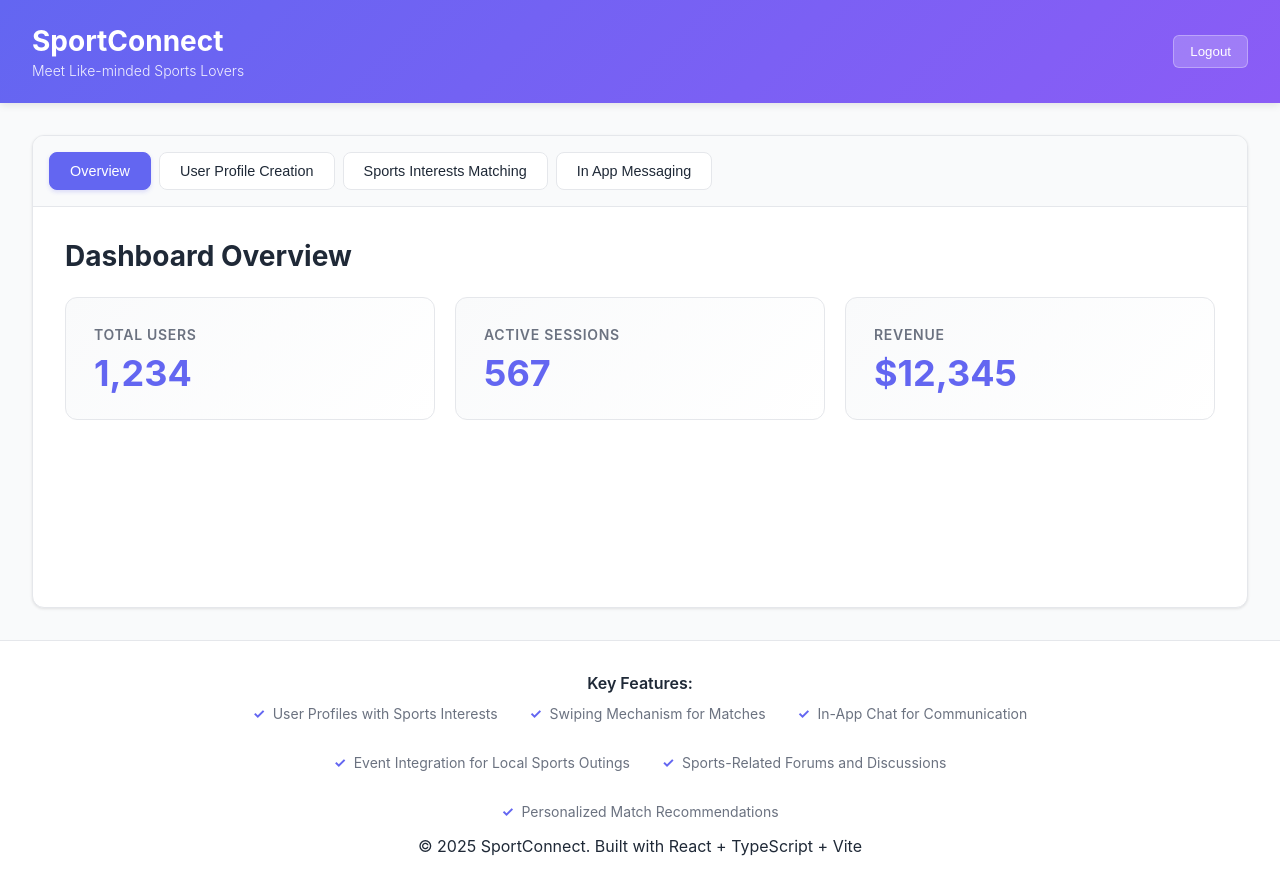
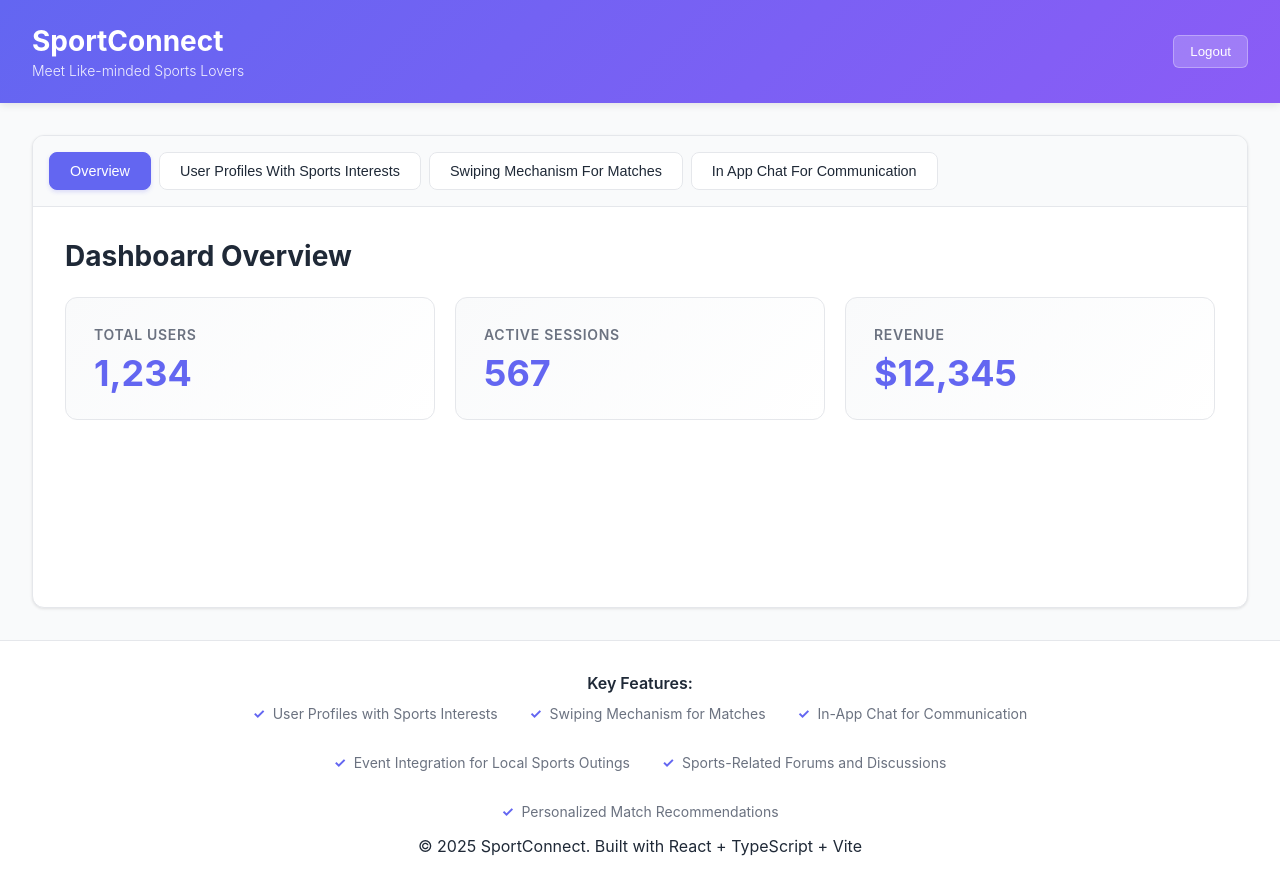
Before and after one commit to playworks93/sportconnect-landing-app, a React (Vite) app: page / in a window 1280 px wide. Both pictures are taken after typing "name@example.com", "Sample123" into the empty fields and a click on the button "Sign In". Built offline with nearby package versions, Linux system fonts and the light colour scheme.

Commit message:
Add src/components/Dashboard.tsx

```diff
--- a/src/components/Dashboard.tsx
+++ b/src/components/Dashboard.tsx
@@ -15,22 +15,22 @@ const Dashboard = (props: DashboardProps) => {
           Overview
         </button>
         <button
-          className={activeTab === 'user_profile_creation' ? 'active' : ''}
-          onClick={() => setActiveTab('user_profile_creation')}
+          className={activeTab === 'user_profiles_with_sports_interests' ? 'active' : ''}
+          onClick={() => setActiveTab('user_profiles_with_sports_interests')}
         >
-          User Profile Creation
+          User Profiles With Sports Interests
         </button>
         <button
-          className={activeTab === 'sports_interests_matching' ? 'active' : ''}
-          onClick={() => setActiveTab('sports_interests_matching')}
+          className={activeTab === 'swiping_mechanism_for_matches' ? 'active' : ''}
+          onClick={() => setActiveTab('swiping_mechanism_for_matches')}
         >
-          Sports Interests Matching
+          Swiping Mechanism For Matches
         </button>
         <button
-          className={activeTab === 'in_app_messaging' ? 'active' : ''}
-          onClick={() => setActiveTab('in_app_messaging')}
+          className={activeTab === 'in_app_chat_for_communication' ? 'active' : ''}
+          onClick={() => setActiveTab('in_app_chat_for_communication')}
         >
-          In App Messaging
+          In App Chat For Communication
         </button>
       </nav>
 
@@ -55,24 +55,24 @@ const Dashboard = (props: DashboardProps) => {
           </div>
         )}
 
-        {activeTab === 'user_profile_creation' && (
+        {activeTab === 'user_profiles_with_sports_interests' && (
           <div className="tab-content">
-            <h2>User Profile Creation</h2>
-            <p>Manage your user profile creation here.</p>
+            <h2>User Profiles with Sports Interests</h2>
+            <p>Manage your user profiles with sports interests here.</p>
           </div>
         )}
 
-        {activeTab === 'sports_interests_matching' && (
+        {activeTab === 'swiping_mechanism_for_matches' && (
           <div className="tab-content">
-            <h2>Sports Interests Matching</h2>
-            <p>Manage your sports interests matching here.</p>
+            <h2>Swiping Mechanism for Matches</h2>
+            <p>Manage your swiping mechanism for matches here.</p>
           </div>
         )}
 
-        {activeTab === 'in_app_messaging' && (
+        {activeTab === 'in_app_chat_for_communication' && (
           <div className="tab-content">
-            <h2>In-App Messaging</h2>
-            <p>Manage your in app messaging here.</p>
+            <h2>In-App Chat for Communication</h2>
+            <p>Manage your in app chat for communication here.</p>
           </div>
         )}
       </div>
```
